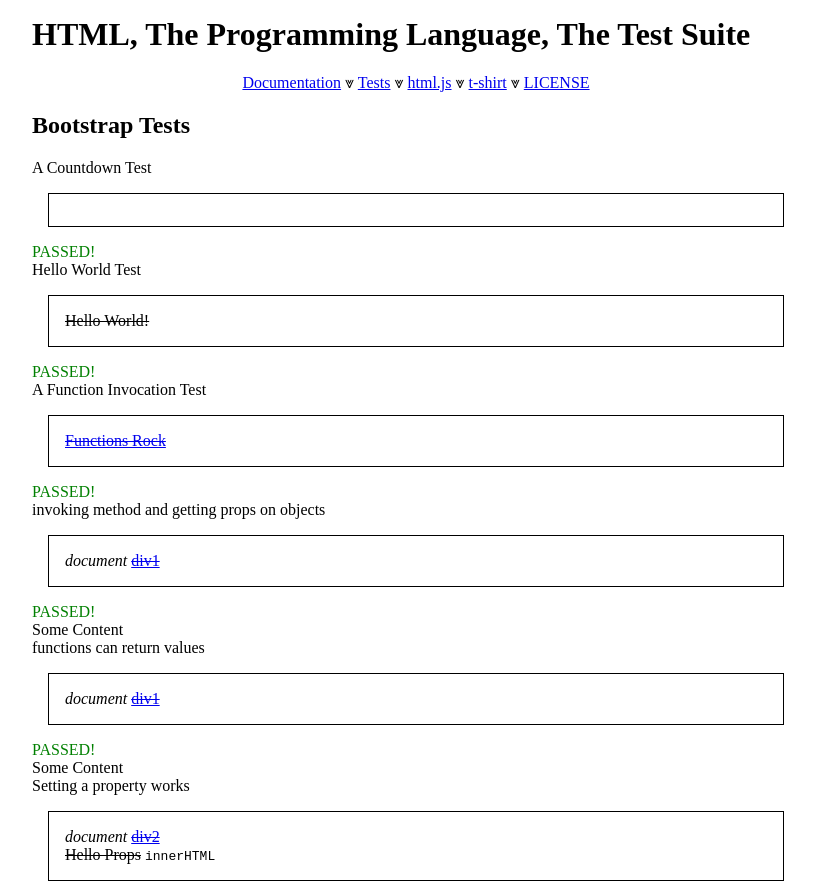
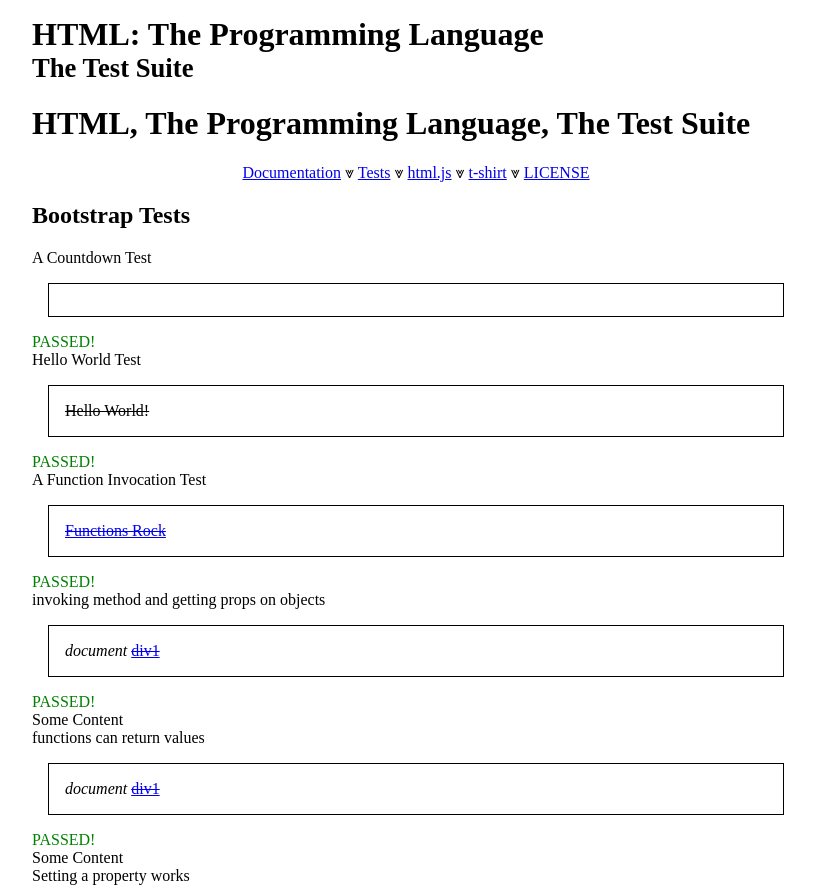
Before and after one commit to 1cg/html.js, a plain HTML site: page test.html in a window 1280 px wide. Shown: the top 887 px of the page, without its empty margins (224-1039 px from the left). Drawn offline with Linux system fonts and the light colour scheme.

```diff
--- a/test.html
+++ b/test.html
@@ -1,6 +1,9 @@
 <html lang="en">
 <head>
-    <title>HTML: The Programming Language, The Test Suite</title>
+    <h1>
+        HTML: The Programming Language <br/>
+        <small>The Test Suite</small>
+    </h1>
     <script src="html.js"></script>
 </head>
 <style>
```
